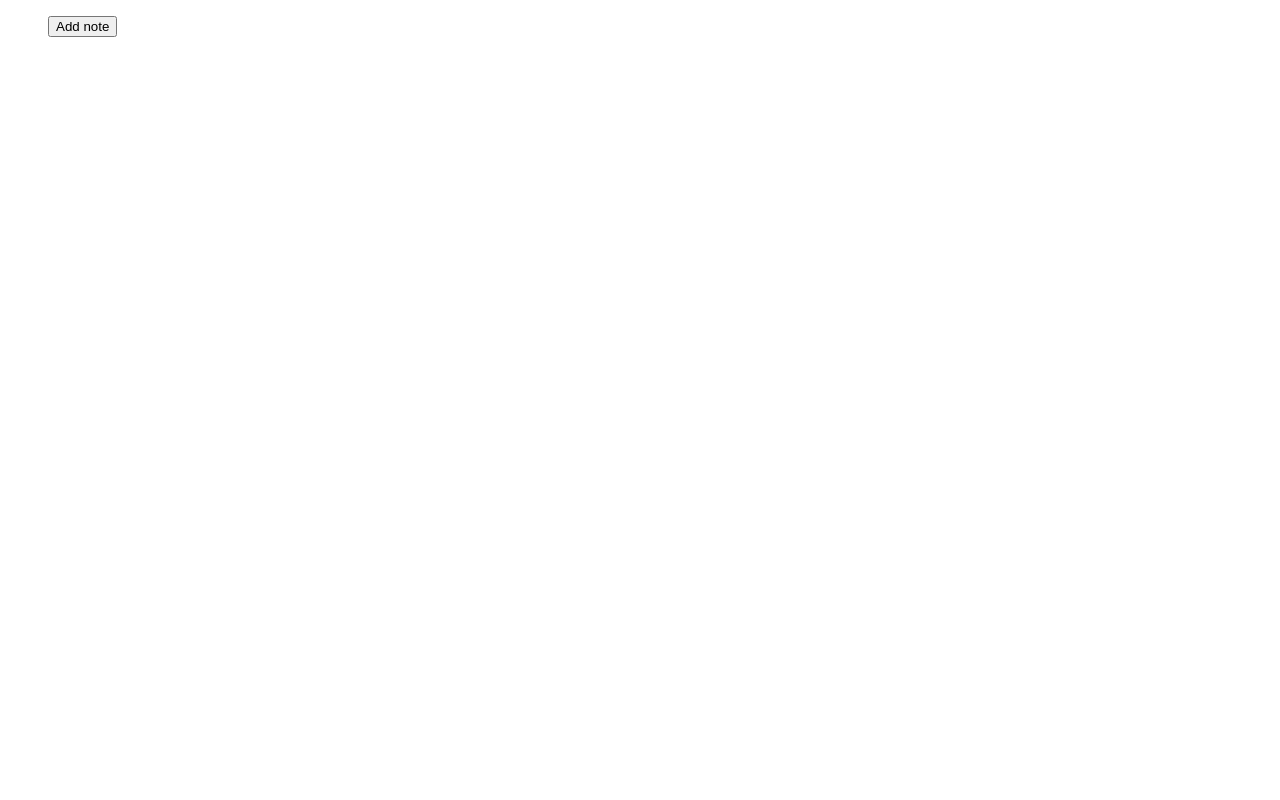
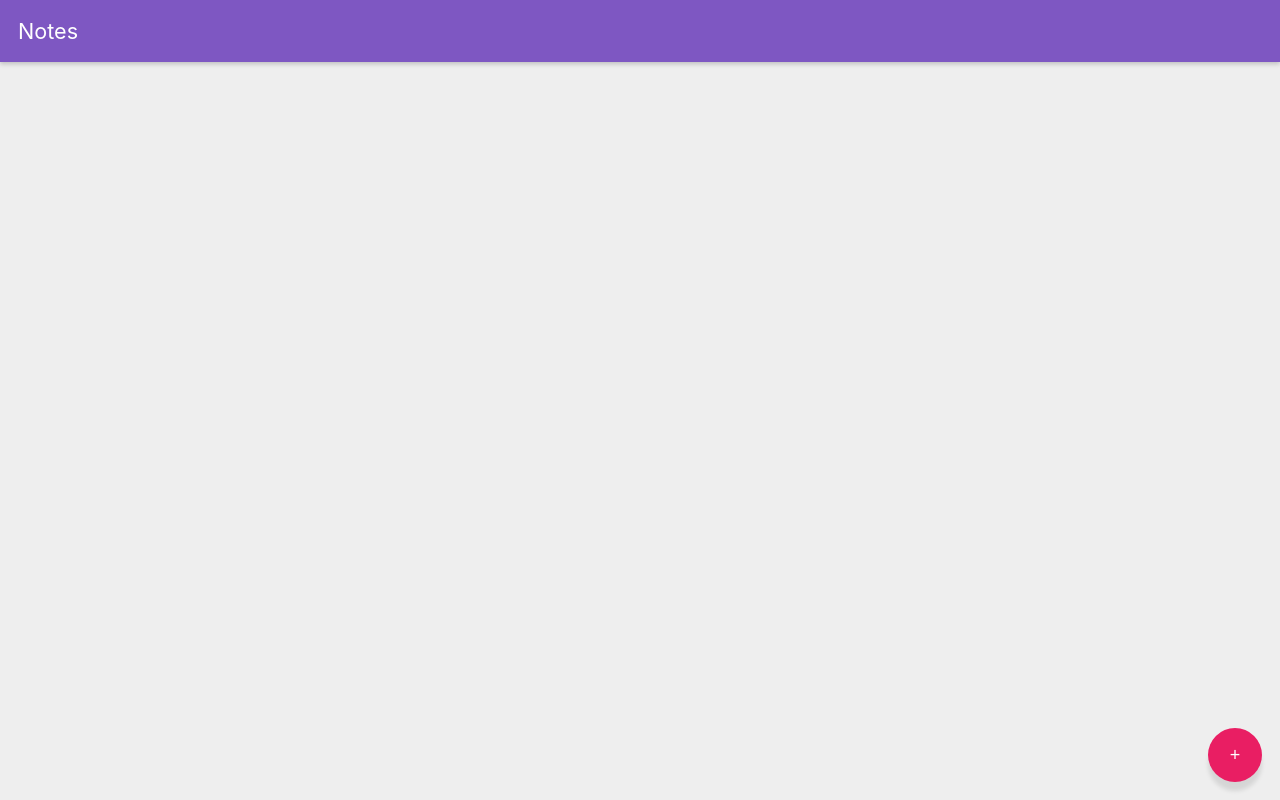
Before and after one commit to gregtyler/simply-notes, a Vue app: page / in a window 1280 px wide. Built offline with nearby package versions, Linux system fonts and the light colour scheme.

Commit message:
Add basic material design layout

```diff
--- a/public/index.html
+++ b/public/index.html
@@ -2,7 +2,30 @@
 <html>
   <head>
     <meta charset="utf-8">
+    <meta name="viewport" content="width=device-width,initial-scale=1">
     <title>Simply notes</title>
+    <style media="screen">
+      :root {
+        --color-primary: #7e57c2;
+        --color-primary-text: #FFF;
+        --color-secondary: #e91e63;
+        --color-secondary-text: #FFF;
+      }
+
+      * { box-sizing: border-box; }
+
+      html {
+        font-family: -apple-system, BlinkMacSystemFont, Segoe UI, Helvetica, Arial, sans-serif;
+        font-size: 18px;
+      }
+
+      body {
+        margin: 0;
+        padding-top: 4rem;
+        background-color: #EEE;
+        color: #444;
+      }
+    </style>
   </head>
   <body>
     <div id="app"></div>
--- a/src/App.vue
+++ b/src/App.vue
@@ -1,12 +1,23 @@
 <template lang="html">
-  <ol v-if="$store.state.app.isLoaded">
-    <li v-for="note in sortBy($store.state.notes, 'updatedAt', true)">{{note.title}}</li>
-    <button type="button" @click="addNote">Add note</button>
-  </ol>
+  <div>
+    <AppBar />
+    <!--router-view /-->
+    <template v-if="$store.state.app.isLoaded">
+      <div v-for="note in sortBy($store.state.notes, 'updatedAt', true)" :key="note.id" class="card">
+        {{ note.title }}
+      </div>
+      <button class="action-button" type="button" @click="addNote">+</button>
+    </template>
+  </div>
 </template>
 
 <script>
+import AppBar from './components/AppBar.vue';
+
 export default {
+  components: {
+    AppBar
+  },
   methods: {
     sortBy(arr, key, isDescending) {
       return arr.slice().sort((a, b) => {
@@ -17,8 +28,37 @@ export default {
       this.$store.dispatch('ADD_NOTE', {type: 'text', title: 'Test!', body: 'Body'});
     }
   }
-}
+};
 </script>
 
 <style lang="css">
+.card {
+  margin: .5rem;
+  padding: .5rem;
+  background-color: #FFF;
+  border-radius: .1rem;
+  box-shadow: 0 2px .25rem hsla(0, 0%, 0%, 0.1);
+}
+
+.action-button {
+  display: flex;
+  align-items: center;
+  justify-content: center;
+  position: fixed;
+  bottom: 1rem;
+  right: 1rem;
+  width: 3rem;
+  height: 3rem;
+  padding: 1rem;
+  border: none;
+  border-radius: 100%;
+  background-color: var(--color-secondary);
+  color: var(--color-secondary-text);
+  font-size: 1rem;
+  box-shadow: 0 .5rem .25rem hsla(0, 0%, 0%, 0.1);
+}
+
+.action-button:active {
+  background-color: #ff6090;
+}
 </style>
--- /dev/null
+++ b/src/components/AppBar.vue
@@ -0,0 +1,24 @@
+<template lang="html">
+  <div class="app-bar">
+    Notes
+  </div>
+</template>
+
+<script>
+export default {
+};
+</script>
+
+<style lang="css">
+.app-bar {
+  position: fixed;
+  padding: 1rem;
+  top: 0;
+  left: 0;
+  right: 0;
+  background-color: var(--color-primary);
+  color: var(--color-primary-text);
+  font-size: 1.2rem;
+  box-shadow: 0 2px .25rem hsla(0, 0%, 0%, 0.2);
+}
+</style>
```
